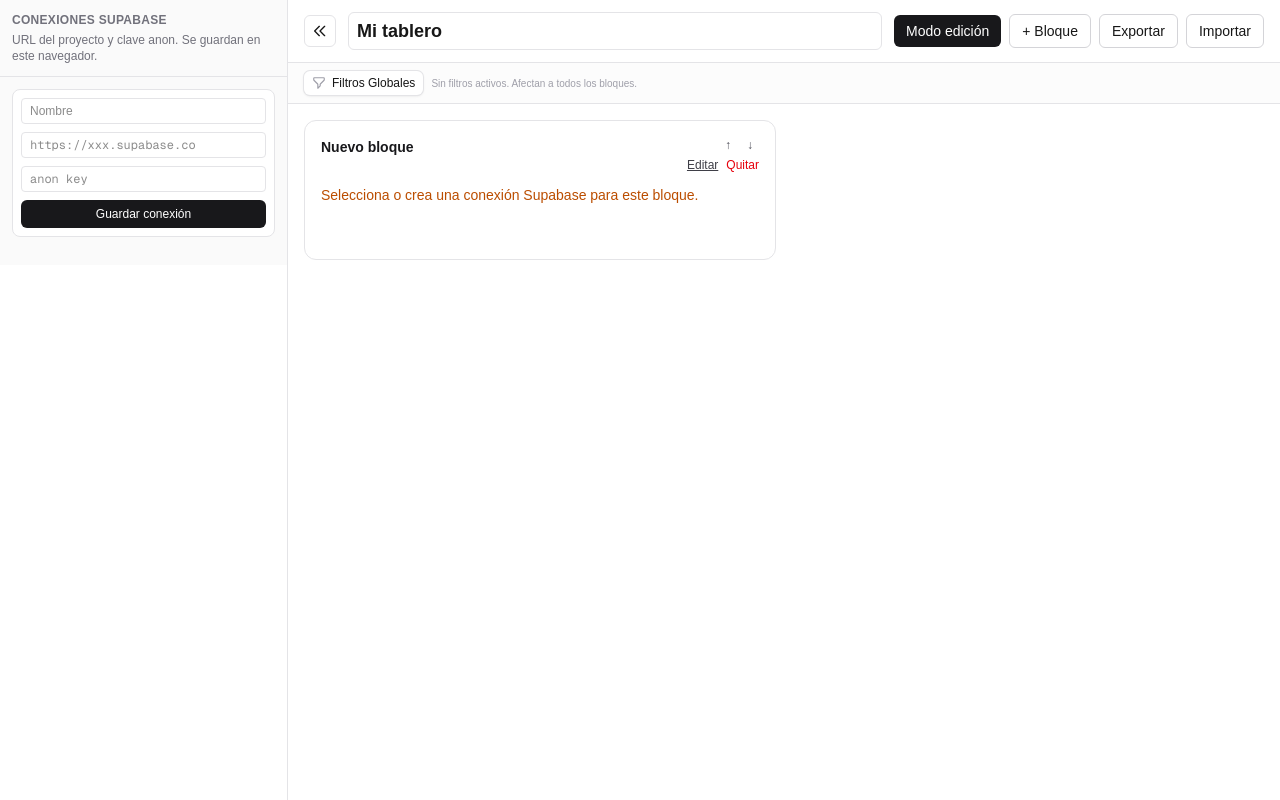
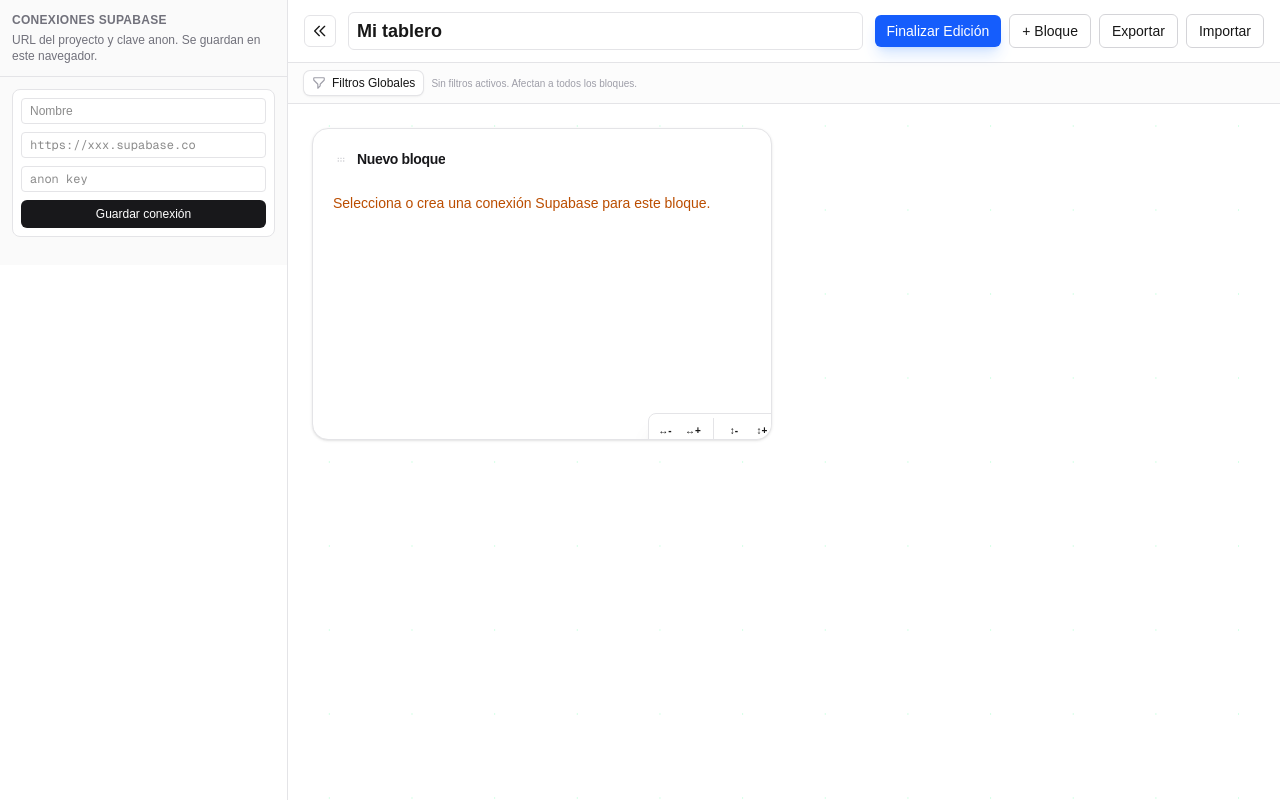
Before and after one commit to DENCRUZz/dashboard-studio, a Next.js app: page / in a window 1280 px wide. Both pictures are taken after a click on the button "+ Bloque". Built offline with nearby package versions, Linux system fonts and the light colour scheme.

Commit message:
Refactor: Interactive grid system, free-form drag-and-drop, and stability fixes

```diff
--- a/src/app/globals.css
+++ b/src/app/globals.css
@@ -38,3 +38,38 @@
   color: var(--foreground);
   font-family: Arial, Helvetica, sans-serif;
 }
+
+/* Dashboard Grid Canvas */
+.grid-canvas {
+  background-image: radial-gradient(circle, var(--border) 1px, transparent 1px);
+  background-size: calc(100% / 12) 84px; /* 60px height + 24px gap */
+  opacity: 0.1;
+}
+
+.dark .grid-canvas {
+  background-image: radial-gradient(circle, rgba(255,255,255,0.15) 1px, transparent 1px);
+}
+
+.widget-drag-over {
+  border-left: 4px solid var(--accent) !important;
+  transform: translateX(4px);
+}
+
+.resizer-handle {
+  cursor: nwse-resize;
+  opacity: 0;
+  transition: opacity 0.2s;
+}
+
+.editing-mode .resizer-handle {
+  opacity: 1;
+}
+
+@keyframes pulse-subtle {
+  0%, 100% { opacity: 0.15; }
+  50% { opacity: 0.3; }
+}
+
+.editing-mode .grid-canvas {
+  animation: pulse-subtle 4s infinite ease-in-out;
+}
--- a/src/components/dashboard-shell.tsx
+++ b/src/components/dashboard-shell.tsx
@@ -27,15 +27,18 @@
   const setDashboardName = useDashboardStore((s) => s.setDashboardName);
   const connections = useDashboardStore((s) => s.connections);
   const addWidget = useDashboardStore((s) => s.addWidget);
+  const updateWidget = useDashboardStore((s) => s.updateWidget);
   const removeWidget = useDashboardStore((s) => s.removeWidget);
-  const moveWidget = useDashboardStore((s) => s.moveWidget);
+  const moveWidgetToPos = useDashboardStore((s) => s.moveWidgetToPos);
   const exportFullState = useDashboardStore((s) => s.exportFullState);
   const importFullState = useDashboardStore((s) => s.importFullState);
   const clearGlobalFilters = useDashboardStore((s) => s.clearGlobalFilters);
 
   const [inspectId, setInspectId] = useState<string | null>(null);
   const [isSidebarOpen, setIsSidebarOpen] = useState(true);
+  const [draggedId, setDraggedId] = useState<string | null>(null);
   const fileRef = useRef<HTMLInputElement>(null);
+  const gridRef = useRef<HTMLDivElement>(null);
 
   const inspected = dashboard.widgets.find((w) => w.id === inspectId);
 
@@ -52,16 +55,47 @@
     e.target.value = "";
   };
 
+  const handleDragStart = (id: string) => {
+    if (!editing) return;
+    setDraggedId(id);
+  };
+
+  const handleGridDrop = (e: React.DragEvent) => {
+    e.preventDefault();
+    if (!editing || !draggedId || !gridRef.current) return;
+
+    const rect = gridRef.current.getBoundingClientRect();
+    const xPx = e.clientX - rect.left;
+    const yPx = e.clientY - rect.top;
+
+    // Calculate grid coordinates
+    // Columns: 12 columns, total width = rect.width. Gap = 24px (gap-6)
+    const colWidth = (rect.width - (11 * 24)) / 12;
+    const rowHeight = 60 + 24; // 60px height + 24px gap
+
+    const x = Math.floor(xPx / (colWidth + 24));
+    const y = Math.floor(yPx / rowHeight);
+
+    // Clamp to valid range
+    const clampedX = Math.max(0, Math.min(11, x));
+    const clampedY = Math.max(0, y);
+
+    moveWidgetToPos(draggedId, clampedX, clampedY);
+    setDraggedId(null);
+  };
+
   return (
-    <div className="flex flex-1 overflow-hidden">
+    <div className={`flex flex-1 overflow-hidden ${editing ? 'editing-mode' : ''}`}>
       <div className={`transition-all duration-300 ease-in-out ${isSidebarOpen ? 'w-72' : 'w-0'} overflow-hidden border-r border-zinc-200 dark:border-zinc-800`}>
         <div className="w-72">
           <ConnectionsPanel />
         </div>
       </div>
 
-      <div className="flex min-w-0 flex-1 flex-col">
-        <header className="flex flex-wrap items-center gap-3 border-b border-zinc-200 px-4 py-3 dark:border-zinc-800">
+      <div className="flex min-w-0 flex-1 flex-col relative">
+        {editing && <div className="grid-canvas absolute inset-0 pointer-events-none z-0" />}
+
+        <header className="relative z-10 flex flex-wrap items-center gap-3 border-b border-zinc-200 bg-white/80 px-4 py-3 backdrop-blur dark:border-zinc-800 dark:bg-zinc-950/80">
           <button
             type="button"
             onClick={() => setIsSidebarOpen(!isSidebarOpen)}
@@ -87,20 +121,20 @@
             <button
               type="button"
               onClick={() => setEditing(!editing)}
-              className={`rounded-md px-3 py-1.5 text-sm font-medium ${
+              className={`rounded-md px-3 py-1.5 text-sm font-medium transition-all ${
                 editing
-                  ? "bg-zinc-900 text-white dark:bg-zinc-100 dark:text-zinc-900"
-                  : "border border-zinc-300 dark:border-zinc-700"
+                  ? "bg-blue-600 text-white shadow-lg shadow-blue-500/20"
+                  : "border border-zinc-300 dark:border-zinc-700 hover:bg-zinc-50 dark:hover:bg-zinc-900"
               }`}
             >
-              {editing ? "Modo edición" : "Solo lectura"}
+              {editing ? "Finalizar Edición" : "Personalizar Tablero"}
             </button>
             {editing && (
               <>
                 <button
                   type="button"
                   onClick={() => addWidget()}
-                  className="rounded-md border border-zinc-300 px-3 py-1.5 text-sm dark:border-zinc-700"
+                  className="rounded-md bg-white border border-zinc-300 px-3 py-1.5 text-sm font-medium hover:bg-zinc-50 dark:bg-zinc-900 dark:border-zinc-700"
                 >
                   + Bloque
                 </button>
@@ -139,7 +173,7 @@
           </div>
         </header>
 
-        <div className="border-b border-zinc-200 bg-zinc-50/50 px-4 py-2 dark:border-zinc-800 dark:bg-zinc-900/30">
+        <div className="relative z-10 border-b border-zinc-200 bg-zinc-50/50 px-4 py-2 dark:border-zinc-800 dark:bg-zinc-900/30">
           <div className="flex flex-wrap items-center gap-2">
             <div className="flex items-center gap-1.5 rounded-md bg-white px-2 py-1 text-xs font-medium shadow-sm ring-1 ring-zinc-200 dark:bg-zinc-900 dark:ring-zinc-800">
               <svg className="h-3.5 w-3.5 text-zinc-400" fill="none" viewBox="0 0 24 24" stroke="currentColor">
@@ -171,86 +205,124 @@
           </div>
         </div>
 
-        <main className="flex-1 overflow-y-auto p-4">
+        <main
+          className="relative z-10 flex-1 overflow-y-auto p-6"
+          onDragOver={(e) => e.preventDefault()}
+          onDrop={handleGridDrop}
+        >
           {dashboard.widgets.length === 0 && (
             <div className="rounded-xl border border-dashed border-zinc-300 p-8 text-center text-sm text-zinc-500 dark:border-zinc-700">
               {editing
-                ? "Añade una conexión a la izquierda y pulsa «+ Bloque» para montar tu tablero."
+                ? "Arrastra conexiones aquí y pulsa «+ Bloque» para comenzar el diseño."
                 : "No hay bloques en este tablero."}
             </div>
           )}
 
-          <div className="grid grid-cols-1 gap-4 md:grid-cols-2 lg:grid-cols-4">
-            {dashboard.widgets.map((w, index) => {
+          <div
+            ref={gridRef}
+            className="grid grid-cols-12 gap-6 [grid-auto-rows:60px]"
+          >
+            {dashboard.widgets.map((w) => {
               const conn = connections.find((c) => c.id === w.connectionId);
+              const isDragging = draggedId === w.id;
+
               return (
                 <section
                   key={w.id}
-                  className={`rounded-xl border border-zinc-200 bg-white p-4 dark:border-zinc-800 dark:bg-zinc-950 ${colClass[w.layout.colSpan]} ${rowMinClass[w.layout.rowSpan]}`}
+                  draggable={editing}
+                  onDragStart={() => handleDragStart(w.id)}
+                  onDragEnd={() => { setDraggedId(null); }}
+                  className={`group relative flex flex-col overflow-hidden rounded-2xl border border-zinc-200 bg-white p-5 shadow-sm transition-all duration-200 dark:border-zinc-800 dark:bg-zinc-950
+                    ${isDragging ? 'opacity-20 scale-95' : 'opacity-100'}
+                    ${editing ? 'cursor-grab active:cursor-grabbing hover:shadow-xl hover:shadow-blue-500/5 hover:border-blue-500/30' : ''}
+                  `}
                   style={{
+                    gridColumnStart: (w.layout.x ?? 0) + 1,
+                    gridRowStart: (w.layout.y ?? 0) + 1,
+                    gridColumnEnd: `span ${w.layout.colSpan || 6}`,
+                    gridRowEnd: `span ${w.layout.rowSpan || 4}`,
                     backgroundColor: w.display.colorBackground,
                     color: w.display.colorText,
                   }}
                 >
-                  <div className="mb-3 flex items-start justify-between gap-2">
+                  <div className="mb-4 flex items-start justify-between gap-3">
                     <div className="min-w-0">
+                      <div className="flex items-center gap-2">
+                        {editing && (
+                          <div className="text-zinc-300 dark:text-zinc-700">
+                            <svg className="h-4 w-4" fill="currentColor" viewBox="0 0 24 24">
+                              <path d="M7 10h2v2H7v-2zm0 4h2v2H7v-2zm4-4h2v2h-2v-2zm0 4h2v2h-2v-2zm4-4h2v2h-2v-2zm0 4h2v2h-2v-2z" />
+                            </svg>
+                          </div>
+                        )}
                         <h2
-                        className="truncate text-sm font-semibold text-zinc-900 dark:text-zinc-100"
+                          className="truncate text-sm font-bold tracking-tight text-zinc-900 dark:text-zinc-100"
                           style={{ color: w.display.colorText }}
                         >
                           {w.title}
                         </h2>
+                      </div>
                       {conn && (
                         <p
-                          className="truncate text-xs text-zinc-500"
-                          style={{ color: w.display.colorText ? `${w.display.colorText}cc` : undefined }}
+                          className="mt-0.5 truncate text-[10px] font-medium uppercase tracking-wider text-zinc-400"
+                          style={{ color: w.display.colorText ? `${w.display.colorText}aa` : undefined }}
                         >
                           {conn.name}
                         </p>
                       )}
                     </div>
                     {editing && (
-                      <div className="flex shrink-0 flex-col items-end gap-1">
-                        <div className="flex gap-1">
+                      <div className="flex shrink-0 items-center gap-1.5 opacity-0 transition-opacity group-hover:opacity-100">
                         <button
                           type="button"
-                            className="rounded px-1.5 text-xs text-zinc-600 hover:bg-zinc-100 dark:text-zinc-400 dark:hover:bg-zinc-900"
-                            onClick={() => moveWidget(w.id, "up")}
-                            disabled={index === 0}
-                            aria-label="Subir"
+                          className="flex h-7 w-7 items-center justify-center rounded-lg bg-zinc-100 text-zinc-600 hover:bg-blue-50 hover:text-blue-600 dark:bg-zinc-900 dark:text-zinc-400 dark:hover:bg-blue-900/30"
+                          onClick={() => setInspectId(w.id)}
+                          title="Configurar"
                         >
-                            ↑
+                          <svg className="h-3.5 w-3.5" fill="none" viewBox="0 0 24 24" stroke="currentColor">
+                            <path strokeLinecap="round" strokeLinejoin="round" strokeWidth={2} d="M10.325 4.317c.426-1.756 2.924-1.756 3.35 0a1.724 1.724 0 002.573 1.066c1.543-.94 3.31.826 2.37 2.37a1.724 1.724 0 001.065 2.572c1.756.426 1.756 2.924 0 3.35a1.724 1.724 0 00-1.066 2.573c.94 1.543-.826 3.31-2.37 2.37a1.724 1.724 0 00-2.572 1.065c-.426 1.756-2.924 1.756-3.35 0a1.724 1.724 0 00-2.573-1.066c-1.543.94-3.31-.826-2.37-2.37a1.724 1.724 0 00-1.065-2.572c-1.756-.426-1.756-2.924 0-3.35a1.724 1.724 0 001.066-2.573c-.94-1.543.826-3.31 2.37-2.37a1.724 1.724 0 002.572-1.065z" />
+                            <path strokeLinecap="round" strokeLinejoin="round" strokeWidth={2} d="M15 12a3 3 0 11-6 0 3 3 0 016 0z" />
+                          </svg>
                         </button>
                         <button
                           type="button"
-                            className="rounded px-1.5 text-xs text-zinc-600 hover:bg-zinc-100 dark:text-zinc-400 dark:hover:bg-zinc-900"
-                            onClick={() => moveWidget(w.id, "down")}
-                            disabled={index === dashboard.widgets.length - 1}
-                            aria-label="Bajar"
+                          className="flex h-7 w-7 items-center justify-center rounded-lg bg-red-50 text-red-600 hover:bg-red-100 dark:bg-red-900/20 dark:text-red-400"
+                          onClick={() => removeWidget(w.id)}
+                          title="Eliminar"
                         >
-                            ↓
+                          <svg className="h-3.5 w-3.5" fill="none" viewBox="0 0 24 24" stroke="currentColor">
+                            <path strokeLinecap="round" strokeLinejoin="round" strokeWidth={2} d="M19 7l-.867 12.142A2 2 0 0116.138 21H7.862a2 2 0 01-1.995-1.858L5 7m5 4v6m4-6v6m1-10V4a1 1 0 00-1-1h-4a1 1 0 00-1 1v3M4 7h16" />
+                          </svg>
                         </button>
-                        </div>
-                        <div className="flex gap-2">
-                          <button
-                            type="button"
-                            className="text-xs font-medium text-zinc-700 underline dark:text-zinc-300"
-                            onClick={() => setInspectId(w.id)}
-                          >
-                            Editar
-                          </button>
-                          <button
-                            type="button"
-                            className="text-xs text-red-600"
-                            onClick={() => removeWidget(w.id)}
-                          >
-                            Quitar
-                          </button>
-                        </div>
                       </div>
                     )}
                   </div>
+
+                  <div className="flex-1 min-h-0 relative flex flex-col">
                     <WidgetView widget={w} connection={conn} />
+                  </div>
+
+                  {editing && (
+                    <div className="absolute -right-2 -bottom-2 flex gap-1 bg-white dark:bg-zinc-900 p-1 rounded-lg border border-zinc-200 dark:border-zinc-800 shadow-xl z-20">
+                      <button
+                        className="w-6 h-6 flex items-center justify-center text-[10px] font-bold hover:bg-zinc-100 dark:hover:bg-zinc-800 rounded"
+                        onClick={() => updateWidget(w.id, { layout: { ...w.layout, colSpan: Math.max(1, w.layout.colSpan - 1) } })}
+                      >↔-</button>
+                      <button
+                        className="w-6 h-6 flex items-center justify-center text-[10px] font-bold hover:bg-zinc-100 dark:hover:bg-zinc-800 rounded"
+                        onClick={() => updateWidget(w.id, { layout: { ...w.layout, colSpan: Math.min(12, w.layout.colSpan + 1) } })}
+                      >↔+</button>
+                      <div className="w-px bg-zinc-200 dark:bg-zinc-800 mx-1" />
+                      <button
+                        className="w-6 h-6 flex items-center justify-center text-[10px] font-bold hover:bg-zinc-100 dark:hover:bg-zinc-800 rounded"
+                        onClick={() => updateWidget(w.id, { layout: { ...w.layout, rowSpan: Math.max(1, w.layout.rowSpan - 1) } })}
+                      >↕-</button>
+                      <button
+                        className="w-6 h-6 flex items-center justify-center text-[10px] font-bold hover:bg-zinc-100 dark:hover:bg-zinc-800 rounded"
+                        onClick={() => updateWidget(w.id, { layout: { ...w.layout, rowSpan: Math.min(20, w.layout.rowSpan + 1) } })}
+                      >↕+</button>
+                    </div>
+                  )}
                 </section>
               );
             })}
--- a/src/lib/types.ts
+++ b/src/lib/types.ts
@@ -167,8 +167,10 @@
 };
 
 export type WidgetLayout = {
-  colSpan: 1 | 2 | 3 | 4;
-  rowSpan: 1 | 2 | 3 | 4;
+  x: number;
+  y: number;
+  colSpan: number;
+  rowSpan: number;
 };
 
 export type DashboardWidget = {
--- a/src/stores/dashboard-store.ts
+++ b/src/stores/dashboard-store.ts
@@ -36,6 +36,7 @@
   updateWidget: (id: string, patch: WidgetPatch) => void;
   removeWidget: (id: string) => void;
   moveWidget: (id: string, direction: "up" | "down") => void;
+  moveWidgetToPos: (id: string, x: number, y: number) => void;
 
   // Global Filters
   setGlobalFilters: (filters: FilterGroup) => void;
@@ -71,7 +72,7 @@
     connectionId: connId,
     source: defaultTableSource(),
     display: defaultDisplay(),
-    layout: defaultLayout(),
+    layout: { x: 0, y: 0, colSpan: 6, rowSpan: 4 },
     views: [],
   };
 }
@@ -172,16 +173,15 @@
             widgets: s.dashboard.widgets.filter((w) => w.id !== id),
           },
         })),
-      moveWidget: (id, direction) =>
-        set((s) => {
-          const idx = s.dashboard.widgets.findIndex((w) => w.id === id);
-          if (idx < 0) return s;
-          const next = [...s.dashboard.widgets];
-          const swapWith = direction === "up" ? idx - 1 : idx + 1;
-          if (swapWith < 0 || swapWith >= next.length) return s;
-          [next[idx], next[swapWith]] = [next[swapWith], next[idx]];
-          return { dashboard: { ...s.dashboard, widgets: next } };
-        }),
+      moveWidgetToPos: (id, x, y) =>
+        set((s) => ({
+          dashboard: {
+            ...s.dashboard,
+            widgets: s.dashboard.widgets.map((w) =>
+              w.id === id ? { ...w, layout: { ...w.layout, x, y } } : w
+            ),
+          },
+        })),
 
       setGlobalFilters: (filters) =>
         set((s) => ({
```
Also changed, not shown: src/components/widget-inspector.tsx (+14 -27 lines), src/components/widget-view.tsx (+10 -8 lines). Lines whose indentation alone changed are shown as unchanged.
